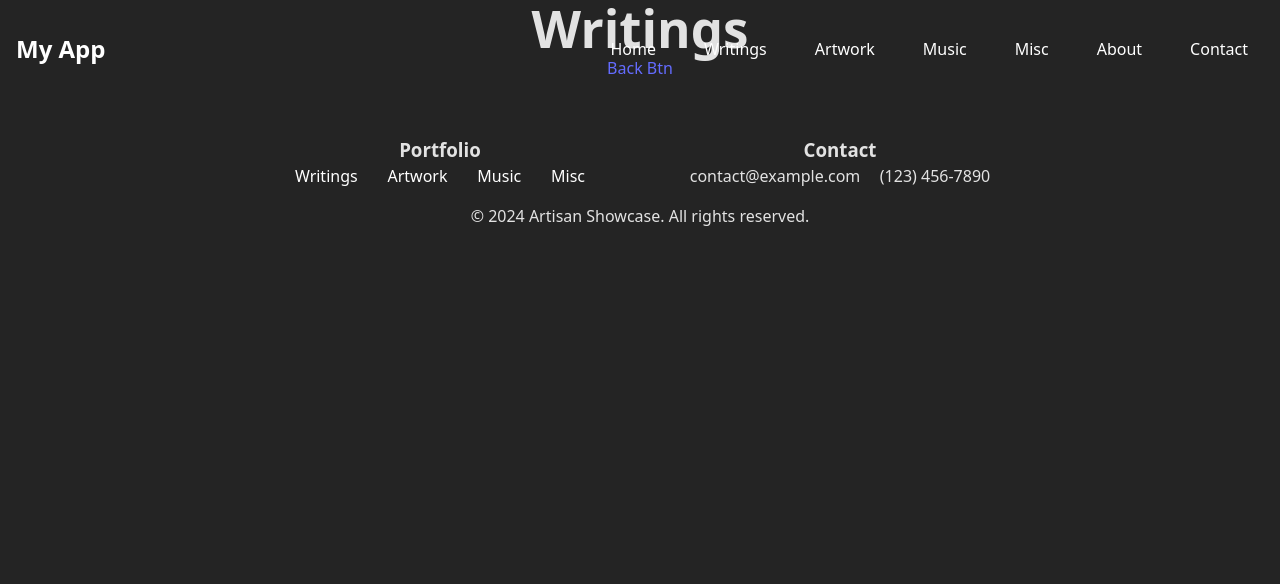
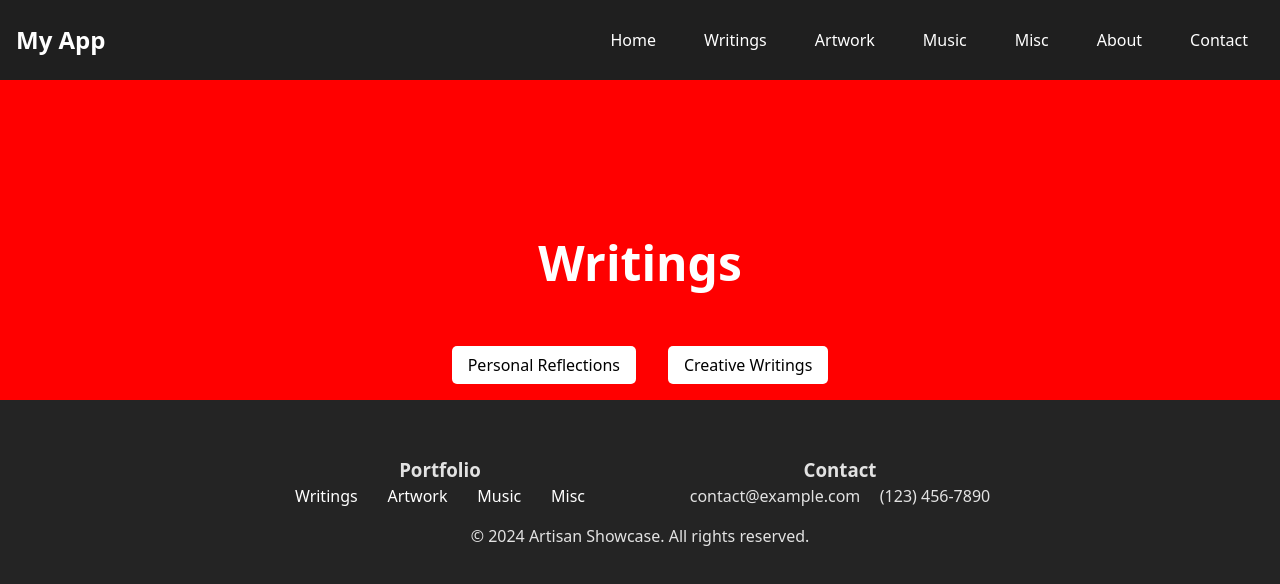
Before and after one commit to ErikQBirch/ArtisanShowcase, a React (Vite) app in the folder my-react-app/: page /writings in a window 1280 px wide. Shown: the top 584 px of the page. Built offline with nearby package versions, Linux system fonts and the light colour scheme.

Commit message:
Updated changes

```diff
--- a/my-react-app/src/components/index_resources/NavBar.css
+++ b/my-react-app/src/components/index_resources/NavBar.css
@@ -10,6 +10,7 @@
     top: 0;
     width: 100%;
     transition: all 0.3s;
+    height: 10vh;
   }
   .navbar .navbar-brand a {
     color: white;
--- a/my-react-app/src/components/index_resources/NavBar.scss
+++ b/my-react-app/src/components/index_resources/NavBar.scss
@@ -10,6 +10,7 @@
         top:0;
         width: 100%;
         transition: all 0.3s;
+        height: 10vh;
         .navbar-brand a {
             color: white;
             text-decoration: none;
--- /dev/null
+++ b/my-react-app/src/components/writings/writings.css
@@ -0,0 +1,35 @@
+@media only all and (min-width: 0) {
+  #banner {
+    display: flex;
+    flex-direction: column;
+    align-items: center;
+    justify-content: center;
+    margin: 10vh 0rem 2.5rem 0rem;
+    background-color: red;
+    height: 40vh;
+    display: flex;
+    flex-direction: column;
+    align-items: center;
+    justify-content: end;
+  }
+  #banner h1 {
+    font-size: 3rem;
+    color: white;
+    margin: 2.5rem 0rem;
+  }
+  #banner #filter button {
+    margin: 1rem 1rem;
+    padding: 0.5rem 1rem;
+    font-size: 1rem;
+    border: none;
+    border-radius: 5px;
+    background-color: white;
+    color: black;
+    cursor: pointer;
+    transition: background-color 0.3s, color 0.3s;
+  }
+  #banner #filter button:hover {
+    background-color: black;
+    color: white;
+  }
+}/*# sourceMappingURL=writings.css.map */
--- /dev/null
+++ b/my-react-app/src/components/writings/writings.scss
@@ -0,0 +1,43 @@
+@media only all and (min-width: 0){
+    * {
+        // background-color: blue;
+    }
+    #banner{
+        display:flex;
+        flex-direction: column;
+        align-items: center;
+        justify-content: center;
+        margin: 10vh 0rem 2.5rem 0rem;
+        background-color: red;
+        height: 40vh;
+        display:flex;
+        flex-direction: column;
+        align-items: center;
+        justify-content: end;
+        h1{
+            font-size: 3rem;
+            color: white;
+            margin: 2.5rem 0rem;
+        }
+        #filter{
+            button{
+                margin: 1rem 1rem;
+                padding: 0.5rem 1rem;
+                font-size: 1rem;
+                border: none;
+                border-radius: 5px;
+                background-color: white;
+                color: black;
+                cursor: pointer;
+                transition: background-color 0.3s, color 0.3s;
+                &:hover{
+                    background-color: black;
+                    color: white;
+                }
+            }
+        }
+    }
+}
+@media only all and (min-width: 760px){}
+@media only all and (min-width: 992px){}
+@media only all and (min-width: 1200px){}
--- a/my-react-app/src/components/writings/writings_scrap.jsx
+++ b/my-react-app/src/components/writings/writings_scrap.jsx
@@ -1,5 +1,6 @@
 // import { useState } from 'react'
 import { Link } from 'react-router-dom'; // Import Link
+import "./writings.css"
 
 
 function Writings_scrap() {
@@ -7,11 +8,16 @@ function Writings_scrap() {
 
   return (
     <>
+      <section id="banner">
         <h1>Writings</h1>
-        <div className="navbar-brand">
-          <Link to="/">Back Btn</Link> {/* Use Link instead of <a> */}
+        <div id="filter">
+          <button>Personal Reflections</button>
+          <button>Creative Writings</button>
         </div>
-
+        {/* <div className="navbar-brand">
+          <Link to="/">Back Btn</Link>
+        </div> */}
+      </section>
 
     </>
   )
```
Also changed, not shown: 2 other files (tests, documents, lock files or other folders).
